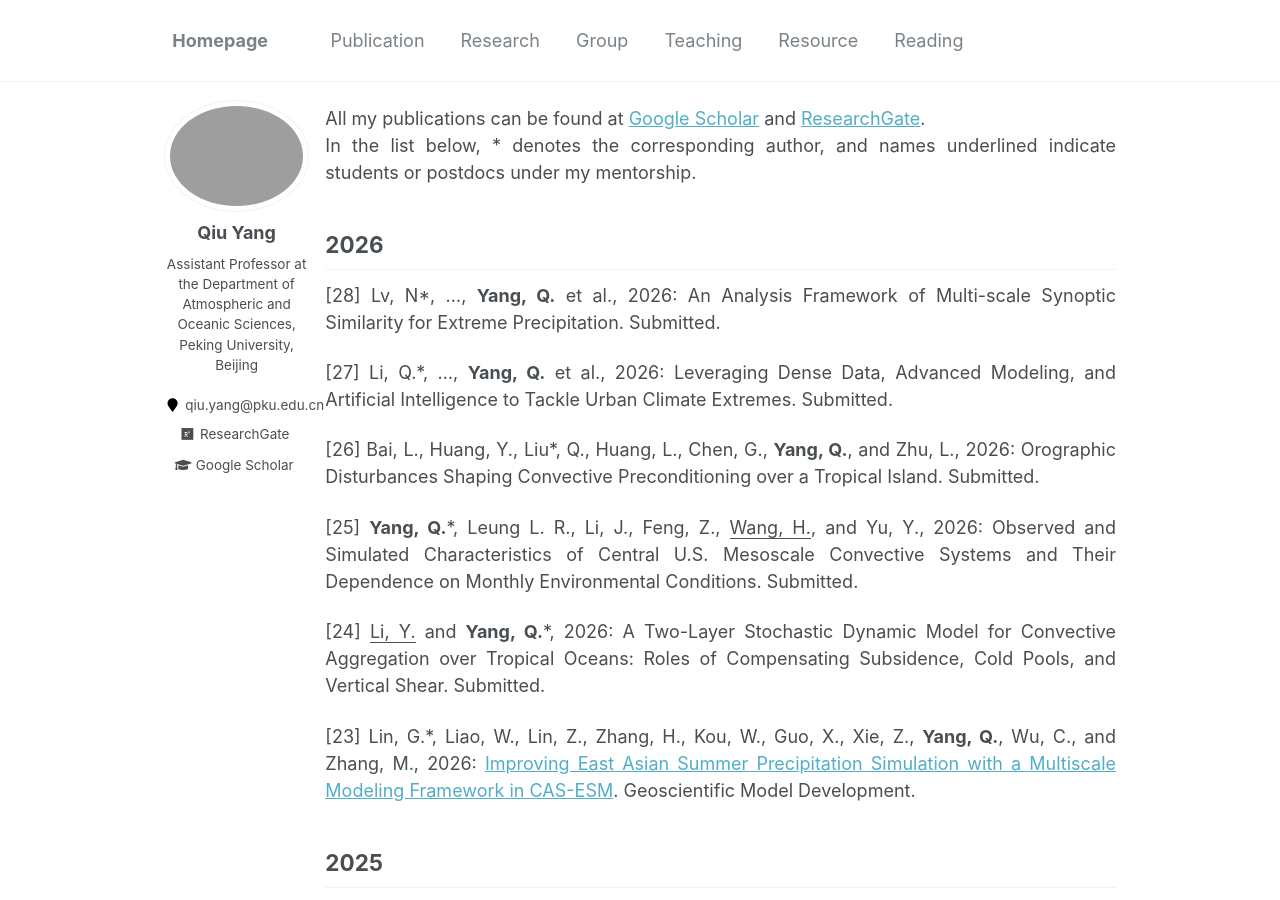
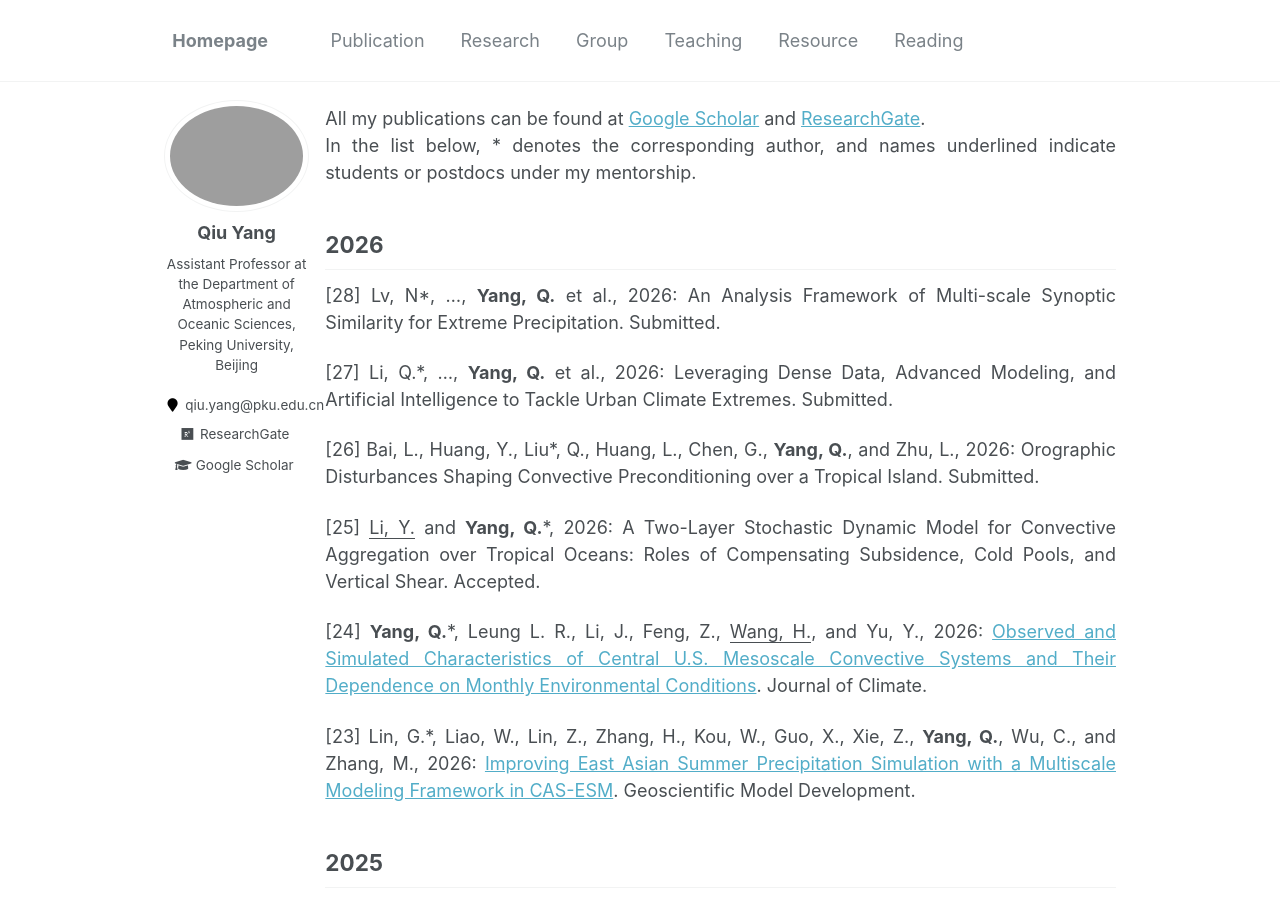
Before and after one commit to qiuyang50/qiuyang50.github.io, a Jekyll site: the page built from _pages/publication.md, in a window 1280 px wide and 900 px high. Built offline with Jekyll 4.4.1, drawn with Linux system fonts in a browser that asks for light colours.

Commit message:
Update publication.md

```diff
--- a/_pages/publication.md
+++ b/_pages/publication.md
@@ -15,9 +15,9 @@ In the list below, * denotes the corresponding author, and names underlined indi
 
 [26] Bai, L., Huang, Y., Liu*, Q., Huang, L., Chen, G., **Yang, Q.**, and Zhu, L., 2026: Orographic Disturbances Shaping Convective Preconditioning over a Tropical Island. Submitted.
 
-[25] **Yang, Q.***, Leung L. R., Li, J., Feng, Z., <ins>Wang, H.</ins>, and Yu, Y., 2026: Observed and Simulated Characteristics of Central U.S. Mesoscale Convective Systems and Their Dependence on Monthly Environmental Conditions. Submitted.
+[25] <ins>Li, Y.</ins> and **Yang, Q.***, 2026: A Two-Layer Stochastic Dynamic Model for Convective Aggregation over Tropical Oceans: Roles of Compensating Subsidence, Cold Pools, and Vertical Shear. Accepted.
 
-[24] <ins>Li, Y.</ins> and **Yang, Q.***, 2026: A Two-Layer Stochastic Dynamic Model for Convective Aggregation over Tropical Oceans: Roles of Compensating Subsidence, Cold Pools, and Vertical Shear. Submitted.
+[24] **Yang, Q.***, Leung L. R., Li, J., Feng, Z., <ins>Wang, H.</ins>, and Yu, Y., 2026: [Observed and Simulated Characteristics of Central U.S. Mesoscale Convective Systems and Their Dependence on Monthly Environmental Conditions](https://doi.org/10.1175/JCLI-D-25-0601.1). Journal of Climate.
 
 [23] Lin, G.*, Liao, W., Lin, Z., Zhang, H., Kou, W., Guo, X., Xie, Z., **Yang, Q.**, Wu, C., and Zhang, M., 2026: [Improving East Asian Summer Precipitation Simulation with a Multiscale Modeling Framework in CAS-ESM](https://gmd.copernicus.org/articles/19/327/2026/). Geoscientific Model Development.
 
```
